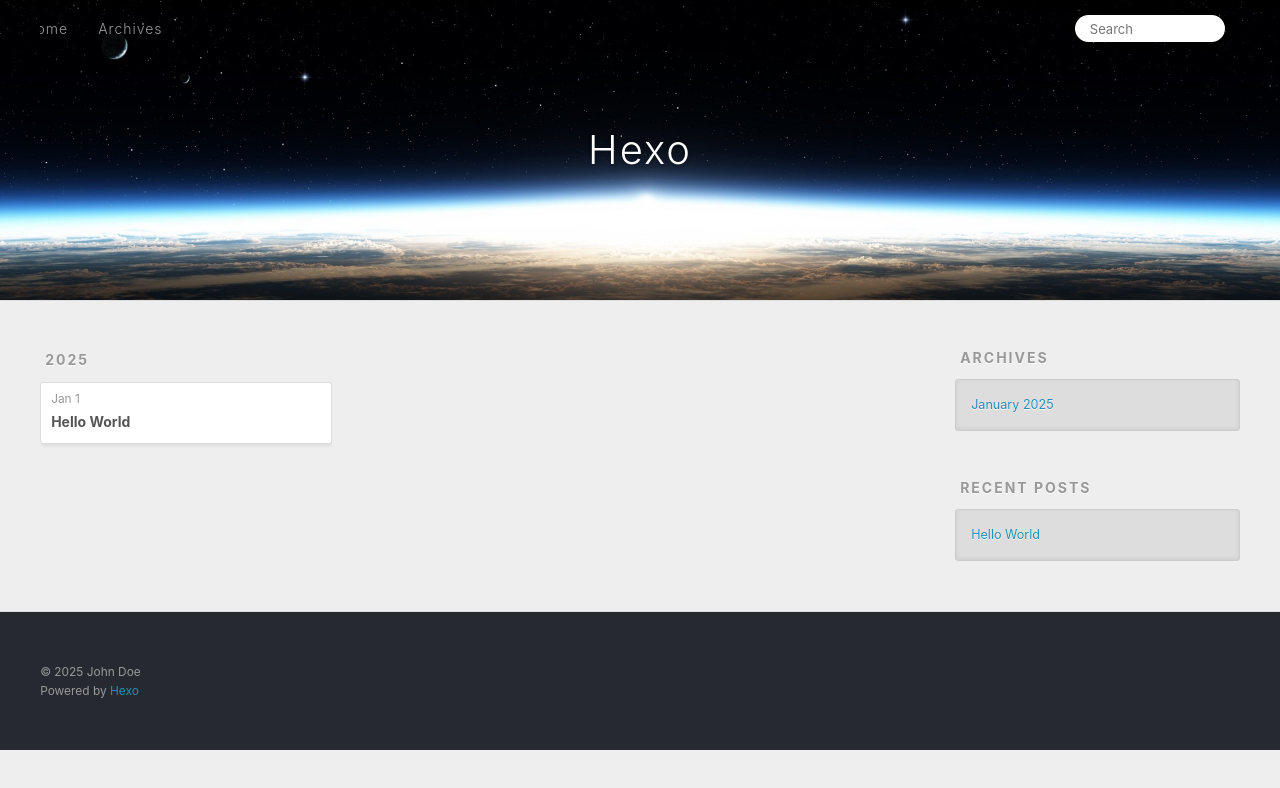
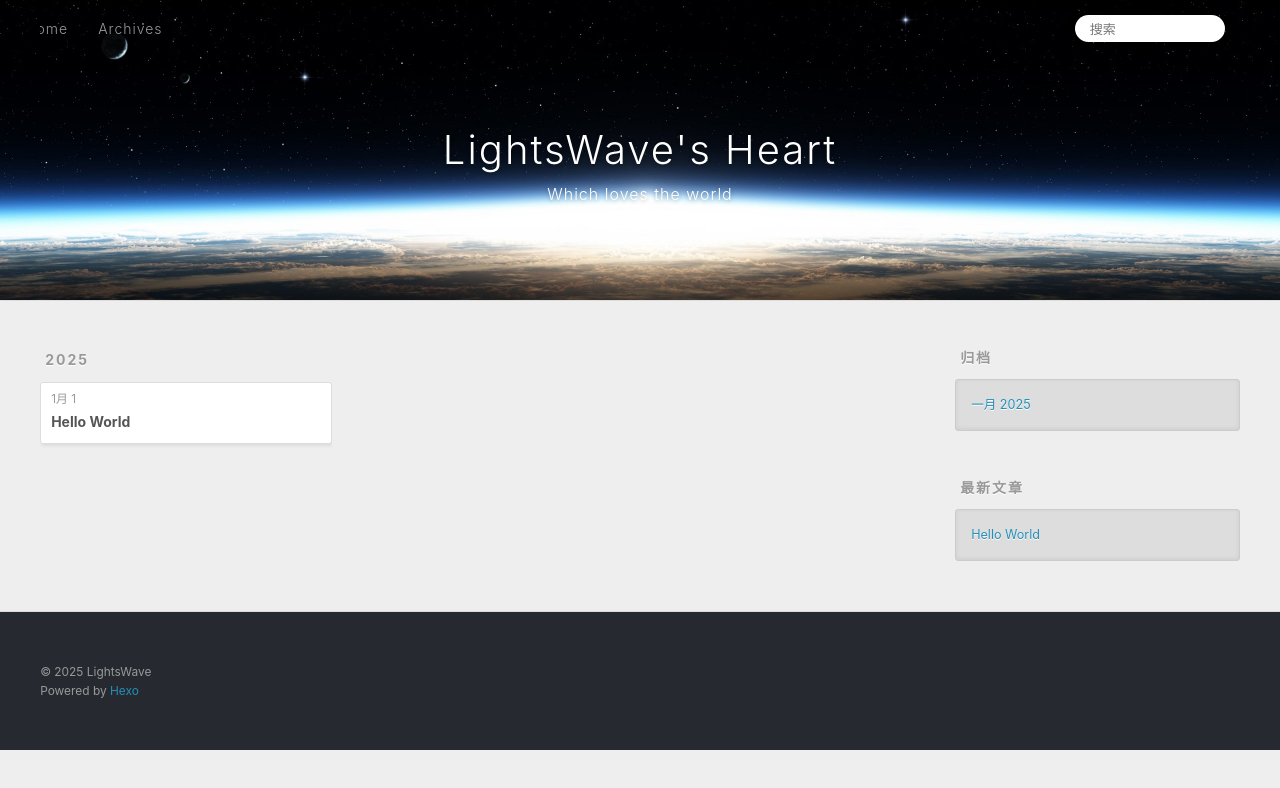
Before and after one commit to Means74/means74.github.io, a plain HTML site: page archives/index.html in a window 1280 px wide. Both pictures are taken after a click on the link 1232 px from the left and 27 px from the top of the page. Drawn offline with Linux system fonts and the light colour scheme.

Commit message:
Site updated: 2025-01-01 13:02:04

```diff
--- a/archives/index.html
+++ b/archives/index.html
@@ -4,17 +4,19 @@
   <meta charset="utf-8">
 
 
-  <title>Archives | Hexo</title>
+  <title>归档 | LightsWave&#39;s Heart</title>
   <meta name="viewport" content="width=device-width, initial-scale=1, shrink-to-fit=no">
-  <meta property="og:type" content="website">
-<meta property="og:title" content="Hexo">
+  <meta name="description" content="A place where I can record everything.">
+<meta property="og:type" content="website">
+<meta property="og:title" content="LightsWave&#39;s Heart">
 <meta property="og:url" content="http://example.com/archives/index.html">
-<meta property="og:site_name" content="Hexo">
-<meta property="og:locale" content="en_US">
-<meta property="article:author" content="John Doe">
+<meta property="og:site_name" content="LightsWave&#39;s Heart">
+<meta property="og:description" content="A place where I can record everything.">
+<meta property="og:locale" content="zh_CN">
+<meta property="article:author" content="LightsWave">
 <meta name="twitter:card" content="summary">
 
-    <link rel="alternate" href="/atom.xml" title="Hexo" type="application/atom+xml">
+    <link rel="alternate" href="/atom.xml" title="LightsWave's Heart" type="application/atom+xml">
 
 
     <link rel="shortcut icon" href="/favicon.png">
@@ -39,8 +41,12 @@
   <div id="header-outer" class="outer">
     <div id="header-title" class="inner">
       <h1 id="logo-wrap">
-        <a href="/" id="logo">Hexo</a>
+        <a href="/" id="logo">LightsWave&#39;s Heart</a>
       </h1>
+
+        <h2 id="subtitle-wrap">
+          <a href="/" id="subtitle">Which loves the world</a>
+        </h2>
 
     </div>
     <div id="header-inner" class="inner">
@@ -55,12 +61,12 @@
       <nav id="sub-nav">
 
 
-          <a class="nav-icon" href="/atom.xml" title="RSS Feed"><span class="fa fa-rss"></span></a>
+          <a class="nav-icon" href="/atom.xml" title="RSS 订阅"><span class="fa fa-rss"></span></a>
 
-        <a class="nav-icon nav-search-btn" title="Search"><span class="fa fa-search"></span></a>
+        <a class="nav-icon nav-search-btn" title="搜索"><span class="fa fa-search"></span></a>
       </nav>
       <div id="search-form-wrap">
-        <form action="//google.com/search" method="get" accept-charset="UTF-8" class="search-form"><input type="search" name="q" class="search-form-input" placeholder="Search"><button type="submit" class="search-form-submit">&#xF002;</button><input type="hidden" name="sitesearch" value="http://example.com"></form>
+        <form action="//google.com/search" method="get" accept-charset="UTF-8" class="search-form"><input type="search" name="q" class="search-form-input" placeholder="搜索"><button type="submit" class="search-form-submit">&#xF002;</button><input type="hidden" name="sitesearch" value="http://example.com"></form>
       </div>
     </div>
   </div>
@@ -84,7 +90,7 @@
   <div class="archive-article-inner">
     <header class="archive-article-header">
       <a href="/2025/01/01/hello-world/" class="archive-article-date">
-  <time class="dt-published" datetime="2025-01-01T04:04:55.155Z" itemprop="datePublished">Jan 1</time>
+  <time class="dt-published" datetime="2025-01-01T04:04:55.155Z" itemprop="datePublished">1月 1</time>
 </a>
 
 
@@ -116,9 +122,9 @@
 
 
   <div class="widget-wrap">
-    <h3 class="widget-title">Archives</h3>
+    <h3 class="widget-title">归档</h3>
     <div class="widget">
-      <ul class="archive-list"><li class="archive-list-item"><a class="archive-list-link" href="/archives/2025/01/">January 2025</a></li></ul>
+      <ul class="archive-list"><li class="archive-list-item"><a class="archive-list-link" href="/archives/2025/01/">一月 2025</a></li></ul>
     </div>
   </div>
 
@@ -126,7 +132,7 @@
 
 
   <div class="widget-wrap">
-    <h3 class="widget-title">Recent Posts</h3>
+    <h3 class="widget-title">最新文章</h3>
     <div class="widget">
       <ul>
 
@@ -147,7 +153,7 @@
   <div class="outer">
     <div id="footer-info" class="inner">
 
-      &copy; 2025 John Doe<br>
+      &copy; 2025 LightsWave<br>
       Powered by <a href="https://hexo.io/" target="_blank">Hexo</a>
     </div>
   </div>
```
Also changed, not shown: 2025/01/01/hello-world/index.html (+18 -14 lines), archives/2025/01/index.html (+22 -16 lines), archives/2025/index.html (+22 -16 lines), index.html (+22 -16 lines).
